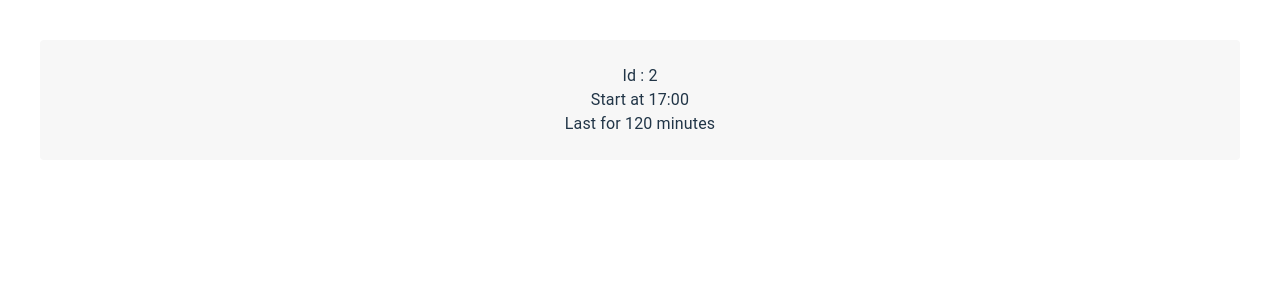
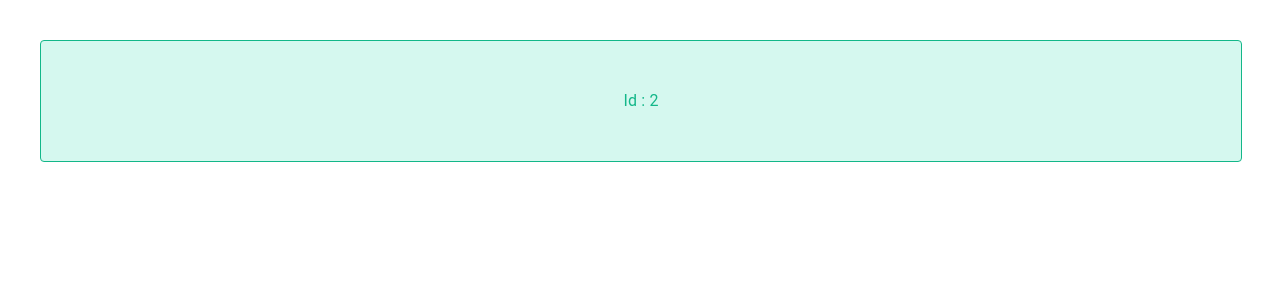
Before and after one commit to duftor/frontend_senior, a React (Vite) app: page / in a window 1280 px wide. Shown: the top 300 px of the page. Built offline with nearby package versions, Linux system fonts and the light colour scheme.

Commit message:
💄 Event > Add border and bgcolor

```diff
--- a/src/components/Event.jsx
+++ b/src/components/Event.jsx
@@ -10,15 +10,16 @@ export default function Event({ id, start, duration }) {
 	console.log(percentageHeight)
 	return (
 		<EventStyled height={percentageHeight}>
-			<Typo>Id : {id}</Typo>
-			<Typo>Start at {start}</Typo>
-			<Typo>Last for {duration} minutes</Typo>
+			<Typo variant="body1">Id : {id}</Typo>
 		</EventStyled>
 	)
 }
 
 const EventStyled = styled.div`
-	background: #f7f7f7;
+	background: #d5f8ef;
+	border: 1px solid #13b789;
+
+	color: #13b789;
 
 	width: 100%;
 	height: ${({ height }) => height + "%"};
```
